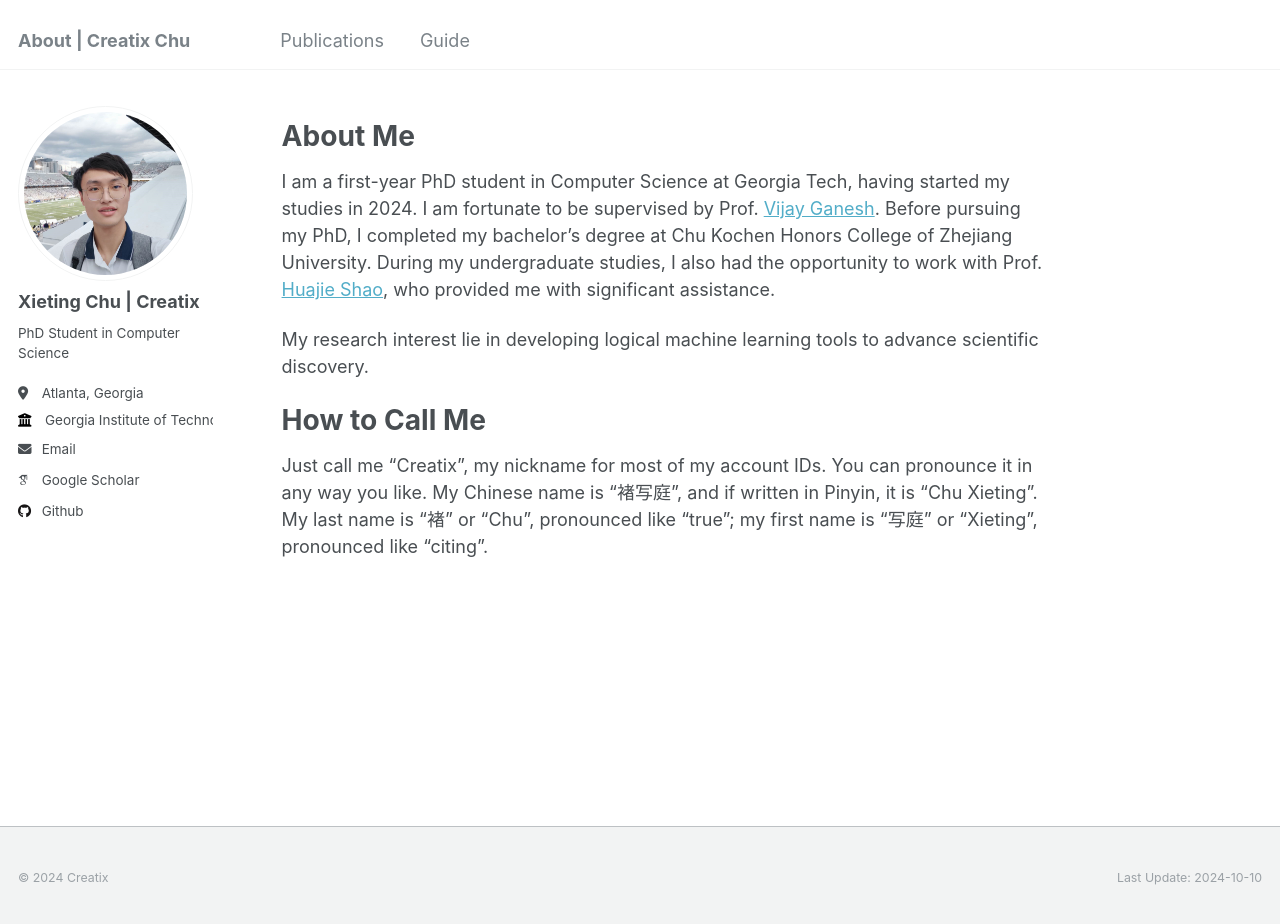
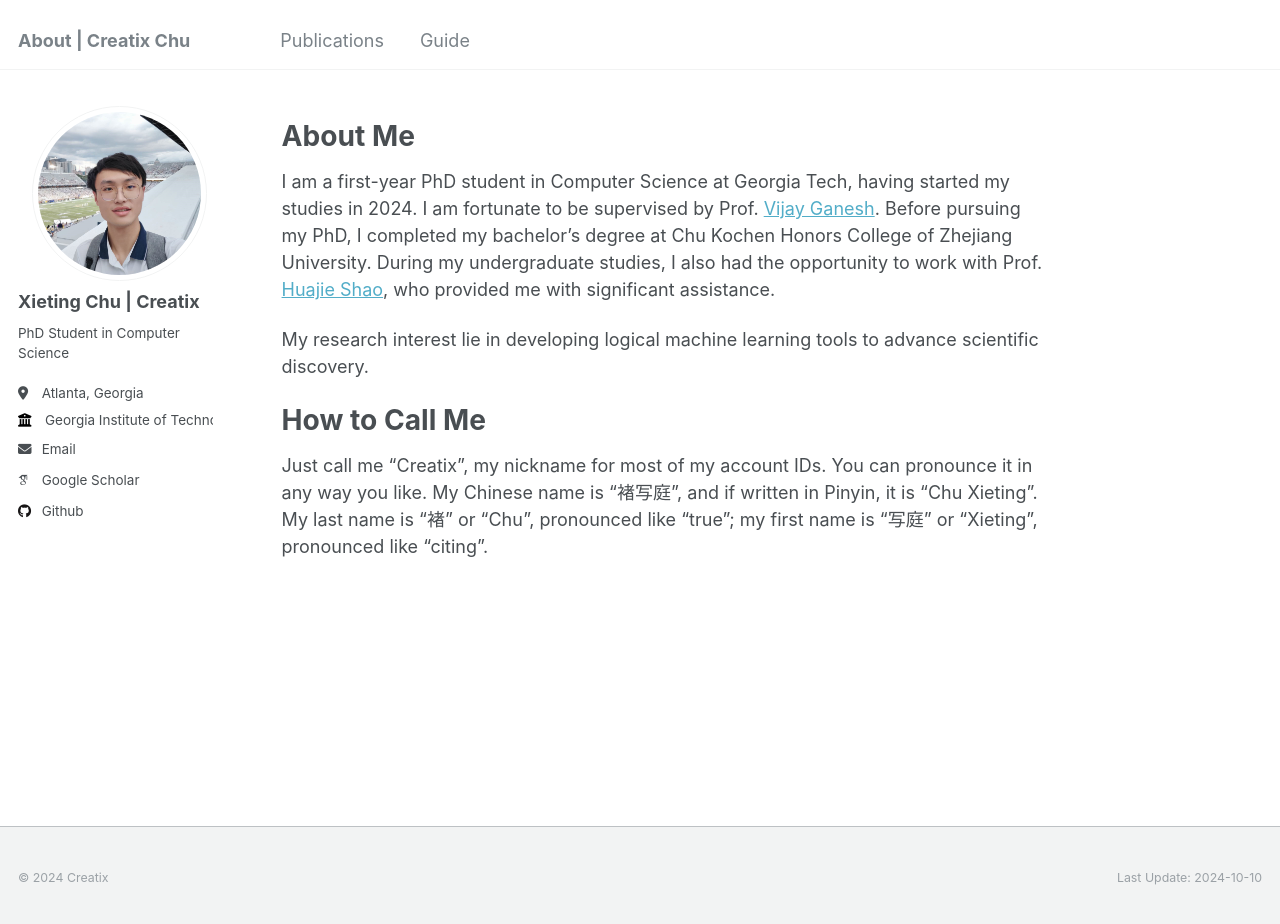
Before and after one commit to CreatixChu/CreatixChu.github.io, a Jekyll site: the page built from _pages/about.md, in a window 1280 px wide and 930 px high. Shown: the top 924 px of the window. Built offline with Jekyll 4.4.1, drawn with Linux system fonts in a browser that asks for light colours; some web fonts are replaced.

Commit message:
fix hover problem

```diff
--- a/_sass/_footer.scss
+++ b/_sass/_footer.scss
@@ -13,6 +13,7 @@
   position: absolute;
   bottom: 0em;
   height: auto;
+  // max-height: 150px;
   /* sticky footer fix end */
   margin-top: 3em;
   color: mix(#fff, $gray, 25%);
--- a/_sass/_sidebar.scss
+++ b/_sass/_sidebar.scss
@@ -80,9 +80,9 @@
   display: table-cell;
   vertical-align: top;
   width: 36px;
+  margin-left: 7px;
   // set width only, for non-square avatars
-  // height: 36px;
-  // box-shadow: 0px 4px 6px rgba(0, 0, 0, 0.1);
+  height: 36px;
 
   @include breakpoint($large) {
     display: block;
@@ -99,10 +99,10 @@
       border: 1px solid $border-color;
     }
 
-    // &:hover {
-    //   transform: scale(1.1); /* Slight zoom effect */
-    //   box-shadow: 0px 6px 12px rgba(0, 0, 0, 0.2); /* Enhance the shadow on hover */
-    // }
+    &:hover {
+      transform: scale(1.1); /* Slight zoom effect */
+      box-shadow: 0px 3px 5px rgba(0, 0, 0, 0.2);
+    }
   }
 }
 
```
